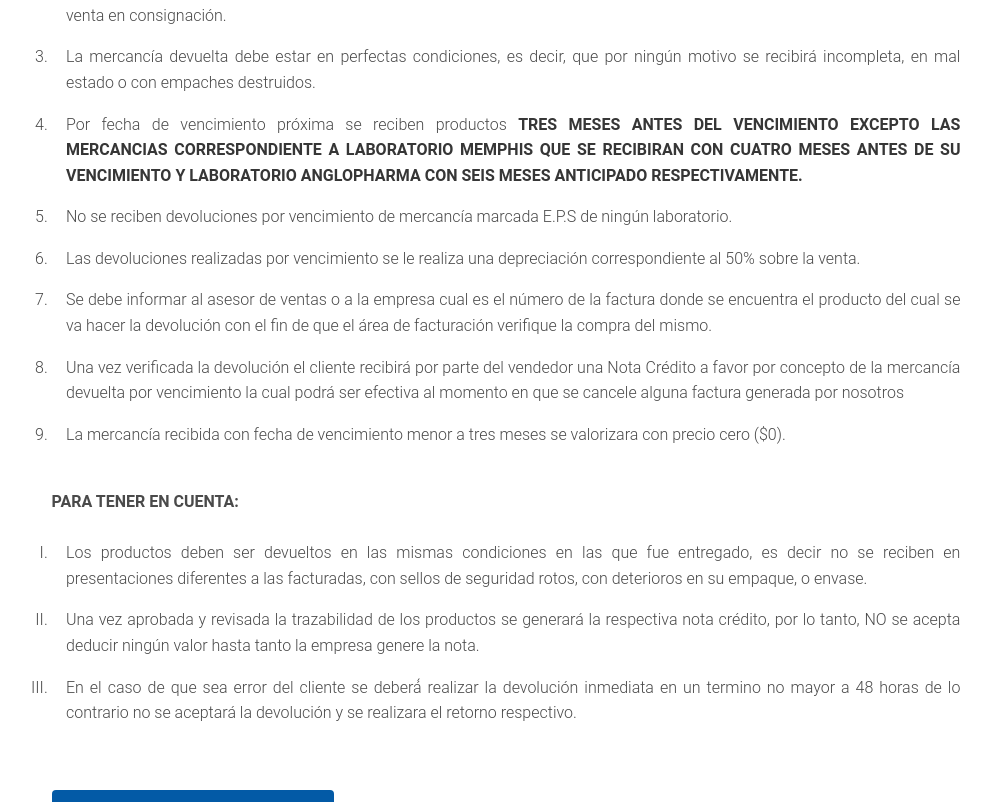
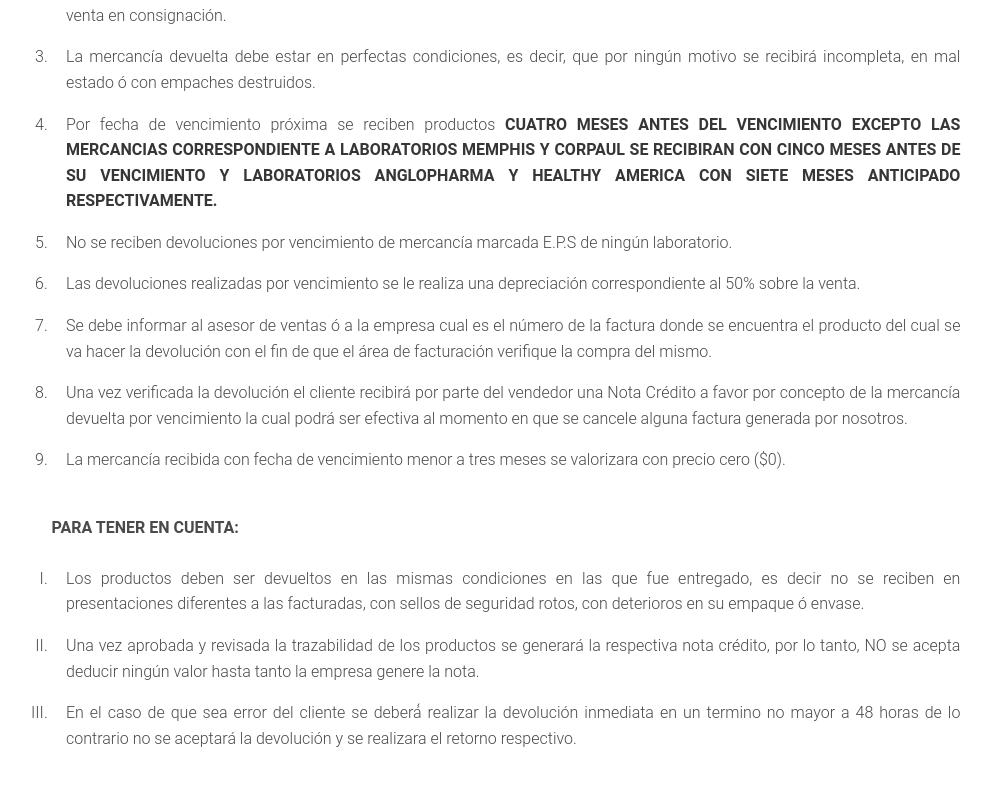
Before and after one commit to cadelbarre/zeyma-vue, a Vue app: page /politicas_devolucion in a window 1280 px wide. Shown: the part 1086-1888 px from the top of the page, without its empty margins (134-1126 px from the left). Built offline with nearby package versions, Linux system fonts and the light colour scheme; what vue-agile would draw is missing.

Commit message:
Politicas Devolucion, mapa fondo gris - Terminado

```diff
--- a/src/views/Contacto.vue
+++ b/src/views/Contacto.vue
@@ -63,7 +63,7 @@
       </div>
     </div>
   </div>
-  <div class="columns">
+  <div class="columns has-background-grey-lighter">
     <iframe class="contacto__img"
       src="https://www.google.com/maps/embed?pb=!1m18!1m12!1m3!1d979.3123319822715!2d-74.79988657080015!3d10.944529299512988!2m3!1f0!2f0!3f0!3m2!1i1024!2i768!4f13.1!3m3!1m2!1s0x8ef5d2b9e6ff81a7%3A0xcd1827beeb1e42e6!2sCra.%207f%20%234452%2C%20Barranquilla%2C%20Atl%C3%A1ntico!5e0!3m2!1ses!2sco!4v1589638730302!5m2!1ses!2sco"
       width="100%" height="450" frameborder="0" style="border:0;" allowfullscreen="" aria-hidden="false" tabindex="0"></iframe>
--- a/src/views/Devolucion.vue
+++ b/src/views/Devolucion.vue
@@ -33,26 +33,26 @@
 					<div class="column">
 						<div class="p-10">
 							<ol>
-								<li><p>Cuando la mercancía despachada no fue solicitada o presenta algún tipo de inconsistencia, esto debe ser informado a nuestra empresa dentro de las 48 horas siguientes al recibo de la misma tal como indica al final de la factura y así solucionarle su inconformidad en la mayor brevedad posible.</p></li>
+								<li><p>Cuando la mercancía despachada no fue solicitada ó presenta algún tipo de inconsistencia, esto debe ser informado a nuestra empresa dentro de las 48 horas siguientes al recibo de la misma tal como indica al final de la factura y así solucionarle su inconformidad en la mayor brevedad posible.</p></li>
 								<li><p>No se recibirá mercancía despachada por baja rotación, ya que dentro de las políticas de nuestra empresa no está estipula la venta en consignación.</p></li>
-								<li><p>La mercancía devuelta debe estar en perfectas condiciones, es decir, que por ningún motivo se recibirá incompleta, en mal estado o con empaches destruidos.</p></li>
-								<li><p>Por fecha de vencimiento próxima se reciben productos <strong>TRES MESES ANTES DEL VENCIMIENTO EXCEPTO LAS MERCANCIAS CORRESPONDIENTE A LABORATORIO MEMPHIS QUE SE RECIBIRAN CON CUATRO MESES ANTES DE SU VENCIMIENTO Y LABORATORIO ANGLOPHARMA CON SEIS MESES ANTICIPADO RESPECTIVAMENTE.</strong> </p></li>
+								<li><p>La mercancía devuelta debe estar en perfectas condiciones, es decir, que por ningún motivo se recibirá incompleta, en mal estado ó con empaches destruidos.</p></li>
+								<li><p>Por fecha de vencimiento próxima se reciben productos <strong>CUATRO MESES ANTES DEL VENCIMIENTO EXCEPTO LAS MERCANCIAS CORRESPONDIENTE A LABORATORIOS MEMPHIS Y CORPAUL SE RECIBIRAN CON CINCO MESES ANTES DE SU VENCIMIENTO Y LABORATORIOS ANGLOPHARMA Y HEALTHY AMERICA CON SIETE MESES ANTICIPADO RESPECTIVAMENTE.</strong> </p></li>
 								<li><p>No se reciben devoluciones por vencimiento de mercancía marcada E.P.S de ningún laboratorio.</p></li>
 								<li><p>Las devoluciones realizadas por vencimiento se le realiza una depreciación correspondiente al 50% sobre la venta.</p></li>
-								<li><p>Se debe informar al asesor de ventas o a la empresa cual es el número de la factura donde se encuentra el producto del cual se va hacer la devolución con el fin de que el área de facturación verifique la compra del mismo.</p></li>
-								<li><p>Una vez verificada la devolución el cliente recibirá por parte del vendedor una Nota Crédito a favor por concepto de la mercancía devuelta por vencimiento la cual podrá ser efectiva al momento en que se cancele alguna factura generada por nosotros</p></li>
+								<li><p>Se debe informar al asesor de ventas ó a la empresa cual es el número de la factura donde se encuentra el producto del cual se va hacer la devolución con el fin de que el área de facturación verifique la compra del mismo.</p></li>
+								<li><p>Una vez verificada la devolución el cliente recibirá por parte del vendedor una Nota Crédito a favor por concepto de la mercancía devuelta por vencimiento la cual podrá ser efectiva al momento en que se cancele alguna factura generada por nosotros.</p></li>
 								<li><p>La mercancía recibida con fecha de vencimiento menor a tres meses se valorizara con precio cero ($0).</p><br></li>
 							</ol>
 							<h2 class="has-text-weight-bold">PARA TENER EN CUENTA:</h2><br>
 
 							<ol type="I">
-								<li><p>Los productos deben ser devueltos en las mismas condiciones en las que fue entregado, es decir no se reciben en presentaciones diferentes a las facturadas, con sellos de seguridad rotos, con deterioros en su empaque, o envase.</p></li>
+								<li><p>Los productos deben ser devueltos en las mismas condiciones en las que fue entregado, es decir no se reciben en presentaciones diferentes a las facturadas, con sellos de seguridad rotos, con deterioros en su empaque ó envase.</p></li>
 								<li><p>Una vez aprobada y revisada la trazabilidad de los productos se generará la respectiva nota crédito, por lo tanto, NO se acepta deducir ningún valor hasta tanto la empresa genere la nota.</p></li>
 								<li><p>En el caso de que sea error del cliente se deberá́ realizar la devolución inmediata en un termino no mayor a 48 horas de lo contrario no se aceptará la devolución y se realizara el retorno respectivo.</p></li>
 							</ol>
 							<b-button tag="a"
 							type="btn-primary mt-6"
-							href="https://firebasestorage.googleapis.com/v0/b/zeymaweb.appspot.com/o/POLITICA_DEVOLUCIONES_ZEYMA.pdf?alt=media&token=5fca64e8-78af-4b47-a04f-3de250eab038"
+							href="https://firebasestorage.googleapis.com/v0/b/zeymaweb.appspot.com/o/POLITICA%20DE%20DEVOLUCIONES%20ZEYMA.pdf?alt=media&token=9e185103-a8f8-4d50-a9f3-80771d896f54"
 							target="_blank">
 							Descargar Politicas de Devolución
 						</b-button>
--- a/src/views/pqrs.vue
+++ b/src/views/pqrs.vue
@@ -12,7 +12,7 @@
 		<div class="section is-medium has-background-light">
 			<div class="container">
 				<div class="box">
-					<h1 class="title has-text-centered">Formulario de Peticiones, Quejas, Reclamos, Sugerencias ó Agradecimientos</h1>
+					<h1 class="title has-text-centered p-20">Formulario de Peticiones, Quejas, Reclamos, Sugerencias ó Agradecimientos</h1>
 					<b-field grouped>
 						<b-field label="Nombre o Razón Social" expanded>
 							<b-input maxlength="50" v-model="nombre"></b-input>
```
Also changed, not shown: src/assets/img/avatar3.png (added).
